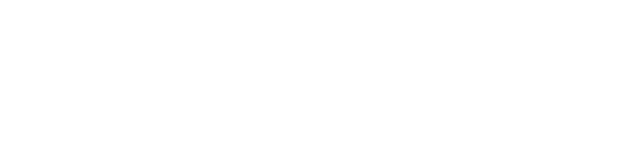
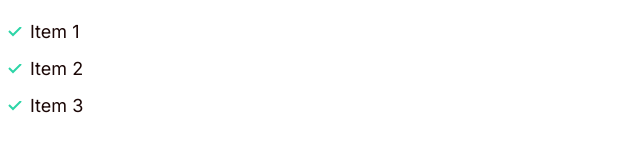
Before and after one commit to marialaar96/moshify-practice, a plain HTML site: page index.html in a window 1280 px wide. Shown: the whole page, without its empty margins (0-640 px from the left). Drawn offline with Linux system fonts and the light colour scheme.

Commit message:
Build the list components

```diff
--- a/css/styles.css
+++ b/css/styles.css
@@ -8,7 +8,7 @@
 }
 
 /* STEP 2: SET THE TYPOGRAPHY */
-* {
+html {
   box-sizing: border-box;
   font-size: 62.5%;
 }
@@ -122,3 +122,32 @@
     font-size: 1.2rem;
   }
 }
+
+/* LISTS */
+
+.list {
+  list-style: none;
+  padding-left: 0;
+  color: var(--colour-headings);
+}
+
+.list--inline .list__item {
+  display: inline-block;
+  margin-right: 2rem;
+}
+
+.list--tick {
+  list-style-image: url(../images/tick.svg);
+  padding-left: 3rem;
+}
+
+.list--tick .list__item {
+  padding-left: 0.5rem;
+  margin-bottom: 1rem;
+}
+
+@media screen and (min-width: 1024px) {
+  .list--tick .list__item {
+    padding-left: 0;
+  }
+}
--- a/index.html
+++ b/index.html
@@ -12,5 +12,11 @@
     <link rel="stylesheet" href="css/styles.css" />
     <title>Document</title>
   </head>
-  <body></body>
+  <body>
+    <ul class="list list--tick">
+      <li class="list__item">Item 1</li>
+      <li class="list__item">Item 2</li>
+      <li class="list__item">Item 3</li>
+    </ul>
+  </body>
 </html>
```
Also changed, not shown: components/lists.html (added, +11 -0 lines), images/tick.svg (added).
